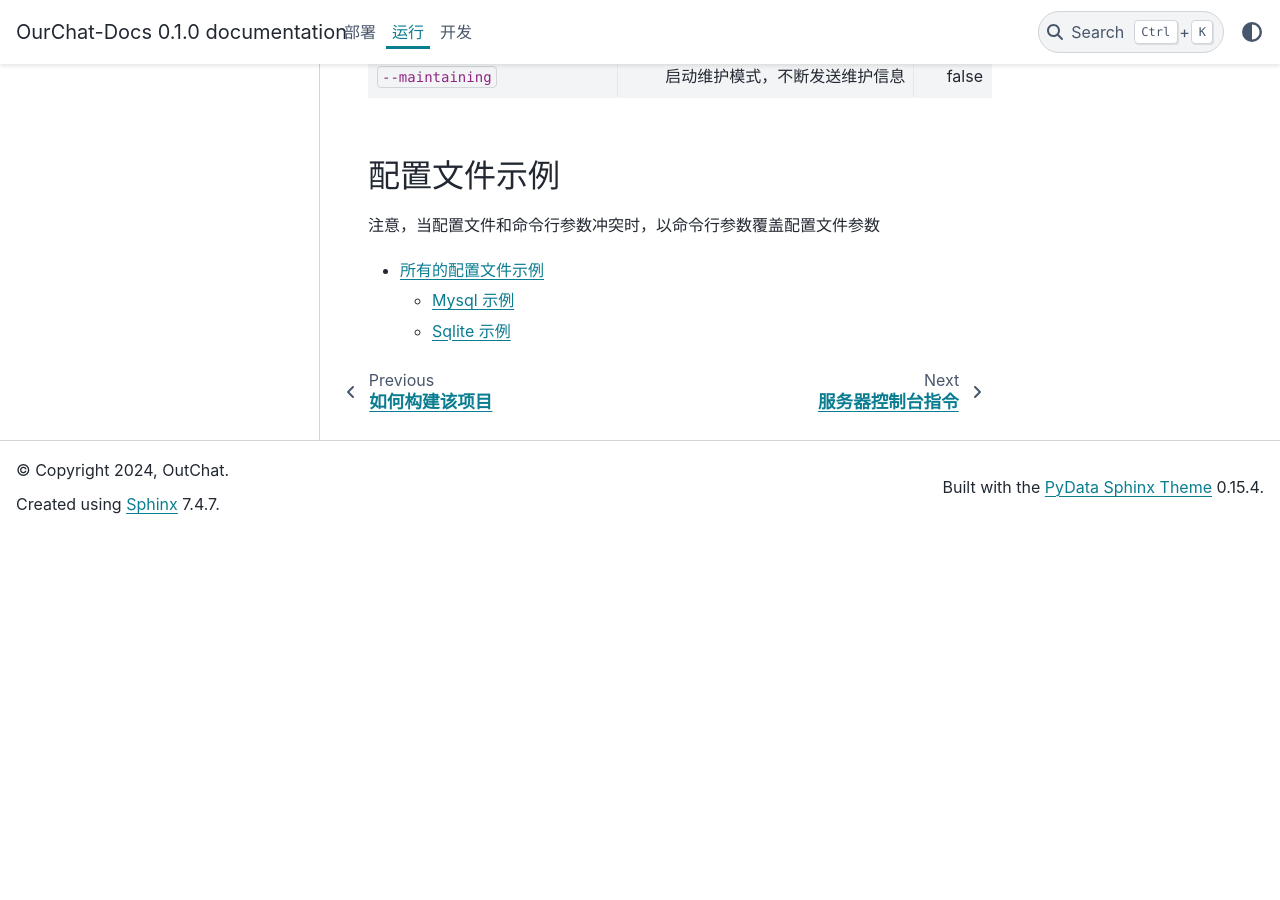
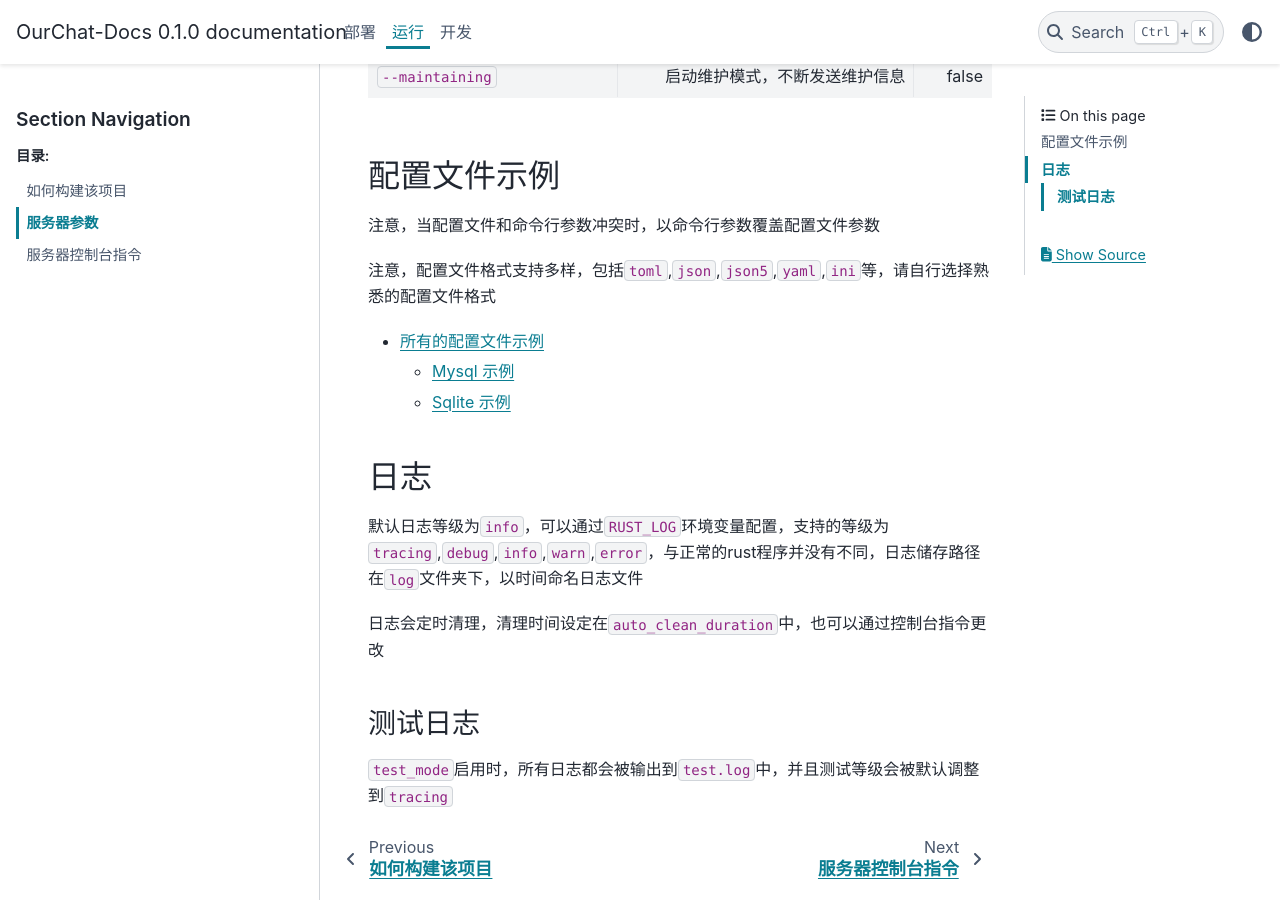
Before and after one commit to SkyUOI/OurChat-Docs, a Sphinx documentation site: the page built from docs/source/docs/run/server_argv.md, in a window 1280 px wide and 900 px high, scrolled down 513 px. Built offline with Sphinx 7.4.7 and the PyData theme 0.15.4, drawn with Linux system fonts in a browser that asks for light colours; before the commit the page ends 1046 px from its top, so only the background shows below that.

Commit message:
feat:add description of config typs

```diff
--- a/docs/source/docs/run/server_argv.md
+++ b/docs/source/docs/run/server_argv.md
@@ -14,6 +14,18 @@
 
 注意，当配置文件和命令行参数冲突时，以命令行参数覆盖配置文件参数
 
+注意，配置文件格式支持多样，包括`toml`,`json`,`json5`,`yaml`,`ini`等，请自行选择熟悉的配置文件格式
+
 - [所有的配置文件示例](https://github.com/SkyUOI/OurChat/tree/main/config)
   - [Mysql 示例](https://github.com/SkyUOI/OurChat/tree/main/config/mysql)
   - [Sqlite 示例](https://github.com/SkyUOI/OurChat/tree/main/config/sqlite)
+
+## 日志
+
+默认日志等级为`info`，可以通过`RUST_LOG`环境变量配置，支持的等级为`tracing`,`debug`,`info`,`warn`,`error`，与正常的rust程序并没有不同，日志储存路径在`log`文件夹下，以时间命名日志文件
+
+日志会定时清理，清理时间设定在`auto_clean_duration`中，也可以通过控制台指令更改
+
+### 测试日志
+
+`test_mode`启用时，所有日志都会被输出到`test.log`中，并且测试等级会被默认调整到`tracing`
```
Also changed, not shown: 1 other file.
